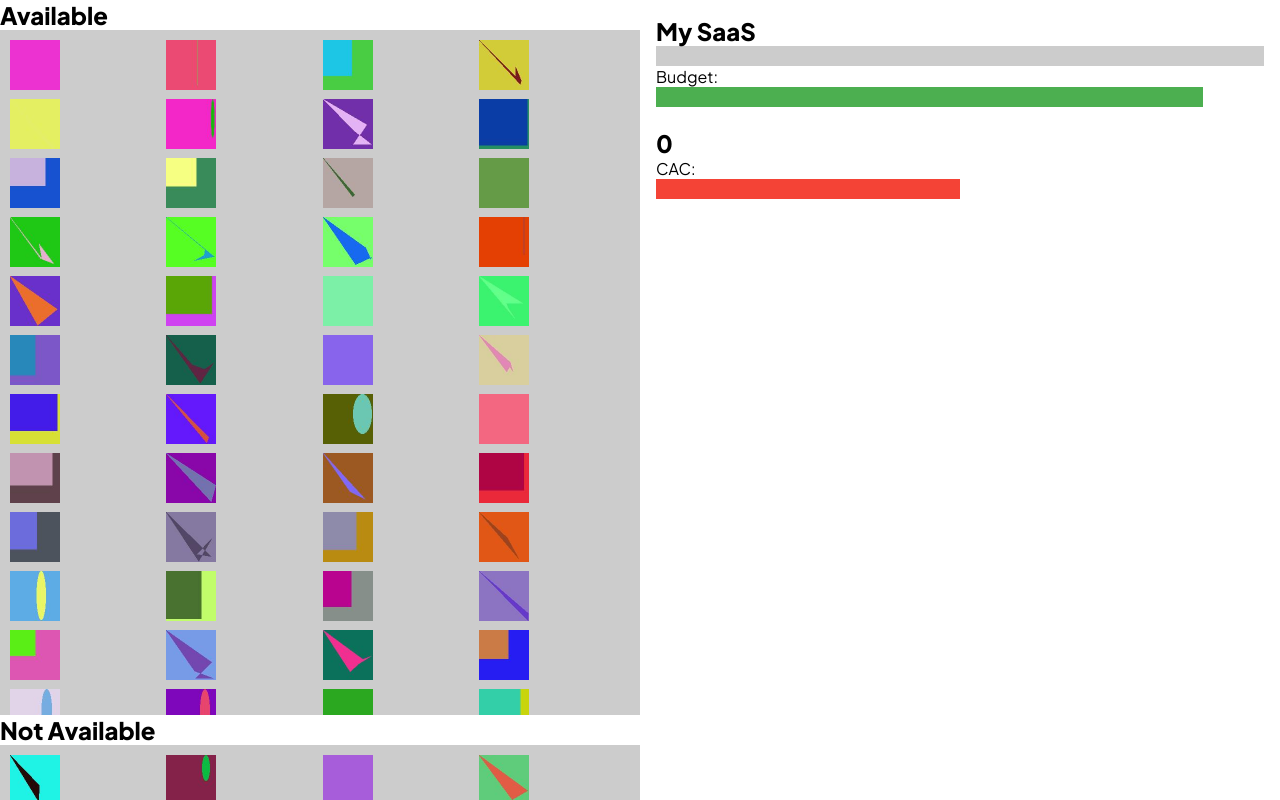
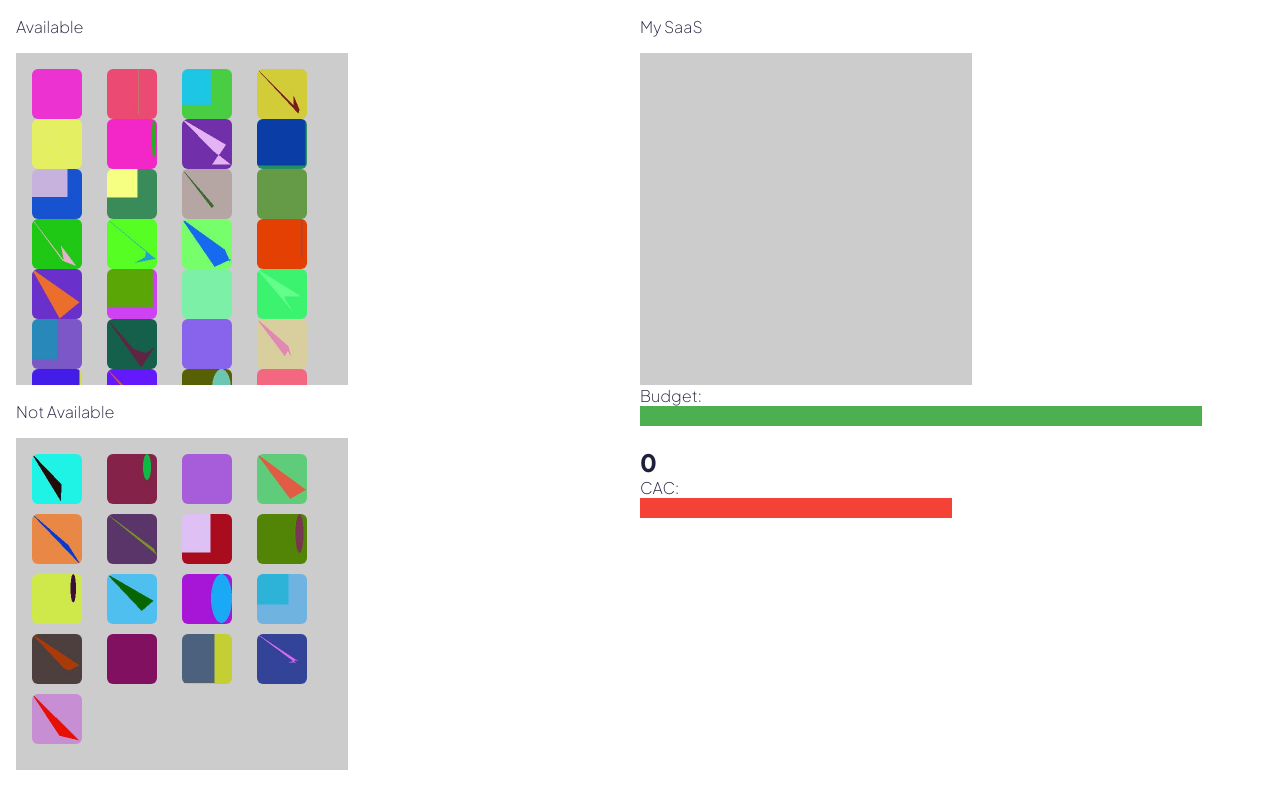
Before and after one commit to jmcafferata/saasmgt, a plain HTML site: page index.html in a window 1280 px wide. Drawn offline with Linux system fonts and the light colour scheme.

Commit message:
Before optimizing displayGrids

```diff
--- a/index.html
+++ b/index.html
@@ -9,13 +9,13 @@
     <div class="main-container">
     <div id="marketplace-col">
         <h2>Available</h2>
-        <div id="available-grid"></div>
+        <div id="available-grid" class="saas-grid"></div>
         <h2>Not Available</h2>
-        <div id="not-available-grid"></div>
+        <div id="not-available-grid" class="saas-grid"></div>
     </div>
     <div id="stats-div">
         <h2>My SaaS</h2>
-        <div id="my-saas-grid"></div>
+        <div id="my-saas-grid" class="saas-grid"></div>
         Budget: <div id="budget-bar"></div><br>
         <span id="customers-text">0</span><br>
         CAC: <div id="cac-bar"></div>
--- a/style.css
+++ b/style.css
@@ -2,27 +2,68 @@
     margin: 0;
     padding: 0;
     font-family: 'Plus Jakarta Sans',sans-serif;
+    font-weight: 200;
+    color:#20203c;
+}
+
+body {
+    overflow: hidden;
+    padding:0 16px;
+}
+.saas-grid{
+    display: grid;
+    grid-template-columns: repeat(4, 1fr);
+    height:300px;
+    width: 300px;
+    overflow: scroll;
+    background-color: #ccc;
+    padding:16px;
+}
+
+.saas-grid div{
+    width: 50px;
+    height: 50px;
+}
+
+.saas-grid img{
+width: 50px;
+height: 50px;
+border-radius: 6px;
+}
+
+h2{
+    font-size: 16px;
+    padding: 16px 0;
 }
 .main-container {
     display: grid;
     grid-template-columns: repeat(2, 1fr);
     max-height: 100vh;
+}
+
+#marketplace-col,#stats-div {
+    max-height: 100vh;
     overflow: hidden;
 }
 
-#marketplace-col {
-    max-height: 100%;
-    overflow: hidden;
+
+::-webkit-scrollbar {
+    width: 4px;
+    height: 4px;
 }
 
-#available-grid, #not-available-grid, #my-saas-grid {
-    display: grid;
-    grid-template-columns: repeat(4, 1fr);
-    grid-gap: 5px;
-    padding: 10px;
-    max-height:50%;
-    overflow: scroll;
-    background-color: #ccc;
+::-webkit-scrollbar-track {
+    background: #f1f1f1;
+    border-radius: 10px;
+}
+
+ ::-webkit-scrollbar-thumb {
+    border-radius: 10px;
+    background: #888;
+}
+
+::-webkit-scrollbar-thumb:hover {
+    background: #555;
 }
 
 
@@ -36,7 +77,6 @@
 
 #stats-div {
     float: right;
-    padding: 1em;
 }
 
 #budget-bar {
```
